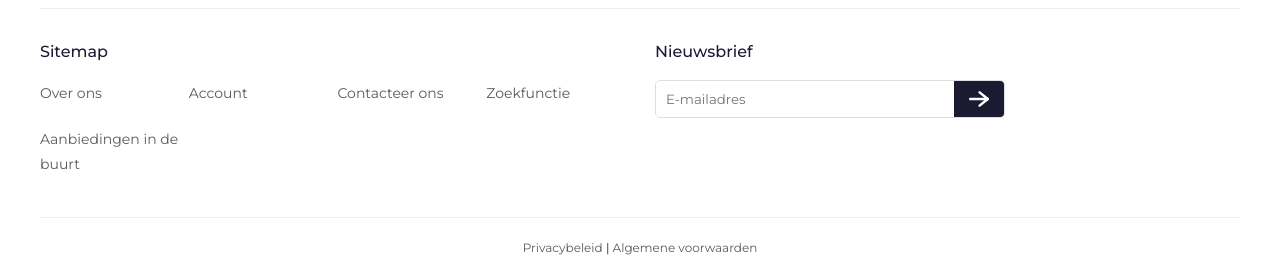
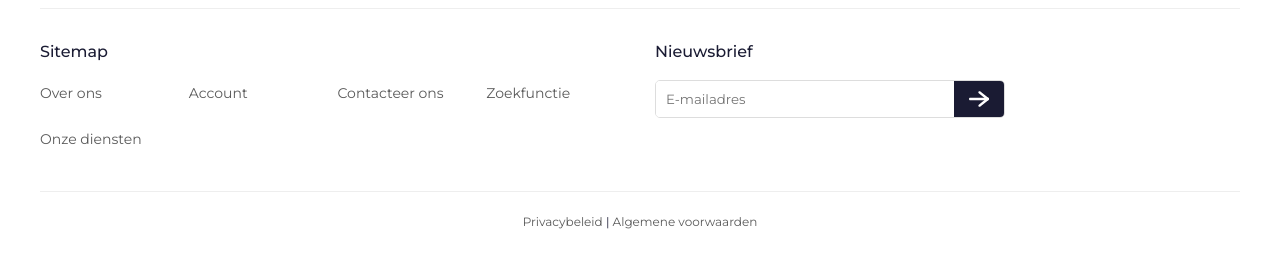
Before and after one commit to GeenMakelaar/site, a plain HTML site: page index.html in a window 1280 px wide. Shown: the part 1755-2032 px from the top of the page. After the commit the page ends 2006 px from the top, so only its background shows below. Drawn offline with Linux system fonts and the light colour scheme.

Commit message:
Update index.html

```diff
--- a/index.html
+++ b/index.html
@@ -49,7 +49,7 @@
         </div>
     </section>
 
-    <section  id="aanbiedingen" class="listings-section">
+    <section  id="diensten" class="listings-section">
         <h2>Onze diensten:</h2>
 
         <div class="property-grid">
@@ -143,7 +143,7 @@
                     <li><a href="#inloggen">Account</a></li>
                     <li><a href="contact.html">Contacteer ons</a></li>
                     <li><a href="#zoek">Zoekfunctie</a></li>
-                    <li><a href="#aanbiedingen">Aanbiedingen in de buurt</a></li>
+                    <li><a href="#diensten">Onze diensten</a></li>
                 </ul>
             </div>
 
```
